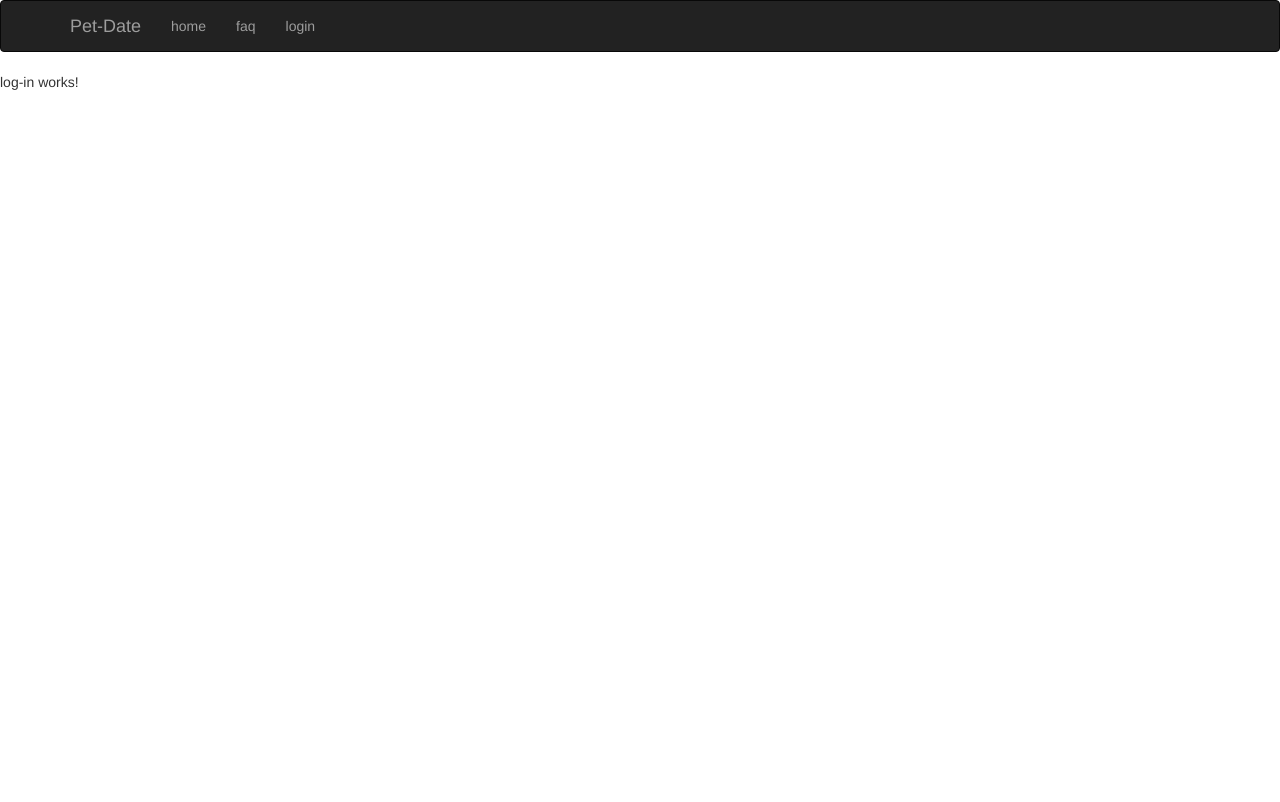
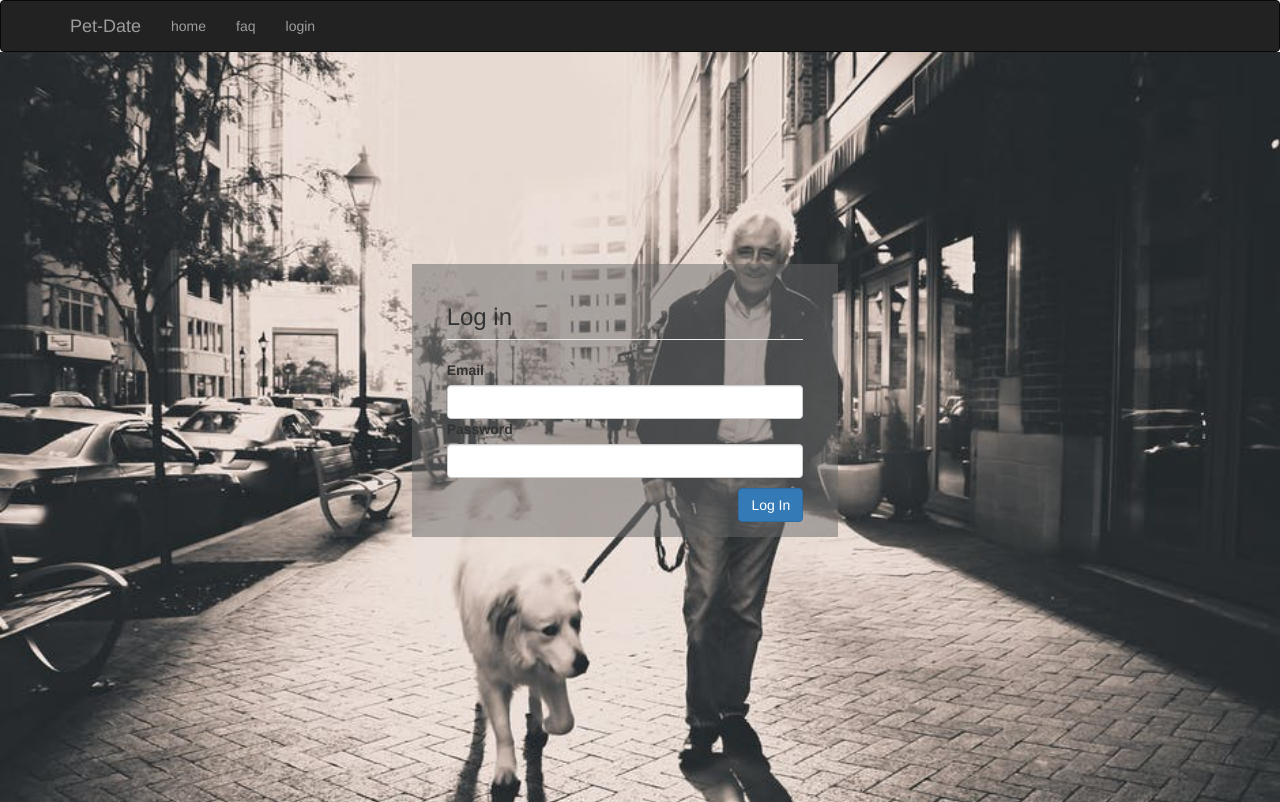
Before and after one commit to pakawaka1/pet-date, an Angular app: page /login in a window 1280 px wide. Built offline with nearby package versions, Linux system fonts and the light colour scheme.

Commit message:
styled login page

```diff
--- a/src/app/app.module.ts
+++ b/src/app/app.module.ts
@@ -1,5 +1,6 @@
 import { BrowserModule } from '@angular/platform-browser';
 import { NgModule } from '@angular/core';
+import { ReactiveFormsModule, FormsModule } from '@angular/forms'
 
 import { AppRoutingModule } from './app-routing.module';
 import { AppComponent } from './app.component';
@@ -32,6 +33,8 @@ import { LandingComponent } from './landing/landing.component';
   ],
   imports: [
     BrowserModule,
+    FormsModule,
+    ReactiveFormsModule,
     AppRoutingModule
   ],
   providers: [],
--- a/src/app/auth/log-in/log-in.component.css
+++ b/src/app/auth/log-in/log-in.component.css
@@ -0,0 +1,22 @@
+.jumbotron {
+  background-image: url("/assets/img/petwalk1.jpg");
+  background-size: cover;
+  height: calc(100vh - 50px);
+  margin: 0;
+  padding: 0;
+}
+
+#formholder {
+  background-color: rgba(102,102,102, 0.5);
+  position: fixed;
+  top: calc(50vh - 136px);
+}
+
+form {
+  margin: 20px;
+}
+
+.btn {
+  margin-top: 10px;
+  margin-bottom: 15px;
+}
--- a/src/app/auth/log-in/log-in.component.html
+++ b/src/app/auth/log-in/log-in.component.html
@@ -1,3 +1,14 @@
-<p>
-  log-in works!
-</p>
+<div class="jumbotron">
+  <div class="row">
+    <div class="col-sm-4 col-sm-offset-4" id="formholder">
+      <form class="form-group" [formGroup]="form" (submit)="onLoginSubmit()">
+        <h3 class="page-header">Log in</h3>
+        <label for="email">Email</label>
+        <input type="text" class="form-control" name="email" formControlName="email">
+        <label for="password">Password</label>
+        <input type="password" class="form-control" name="password" formControlName="password">
+        <input type="submit" class="btn btn-primary pull-right" value="Log In">
+      </form>
+    </div>
+  </div>
+</div>
--- a/src/app/auth/log-in/log-in.component.ts
+++ b/src/app/auth/log-in/log-in.component.ts
@@ -1,4 +1,5 @@
 import { Component, OnInit } from '@angular/core';
+import { FormControl, FormBuilder, FormGroup, Validators } from '@angular/forms';
 
 @Component({
   selector: 'app-log-in',
@@ -6,8 +7,46 @@ import { Component, OnInit } from '@angular/core';
   styleUrls: ['./log-in.component.css']
 })
 export class LogInComponent implements OnInit {
+  form;
+  processing;
 
-  constructor() { }
+  constructor(
+    private formBuilder: FormBuilder
+
+  ) {
+    this.createForm();
+   }
+
+   createForm() {
+     this.form = this.formBuilder.group({
+       email: ['', Validators.required],
+       password: ['', Validators.required],
+     })
+   }
+
+   disableForm() {
+     this.form.controls['email'].disable();
+     this.form.controls['password'].disable();
+   }
+
+   enableForm() {
+     this.form.controls['email'].enable();
+     this.form.controls['password'].enable();
+   }
+
+   onLoginSubmit() {
+    this.processing = true;
+    this.disableForm();
+    const user = {
+      email: this.form.get('email').value,
+      password: this.form.get('password').value
+    };
+    console.log(user);
+    this.processing = false;
+    this.form.reset()
+    this.enableForm();
+   }
+
 
   ngOnInit() {
   }
--- a/src/app/landing/landing.component.css
+++ b/src/app/landing/landing.component.css
@@ -1,13 +1,7 @@
-/*.landing-img {
-  width: 100%;
-  height: auto;
-}*/
-
 .jumbotron {
   background-image: url("/assets/img/petwalk1.jpg");
   background-size: cover;
   height: calc(100vh - 50px);
   margin: 0;
   padding: 0;
-  /*need to remove bottom 20px margin from navbar*/
 }
--- a/src/app/menu/menu.component.css
+++ b/src/app/menu/menu.component.css
@@ -0,0 +1,3 @@
+.navbar {
+  margin-bottom: 0;
+}
```
